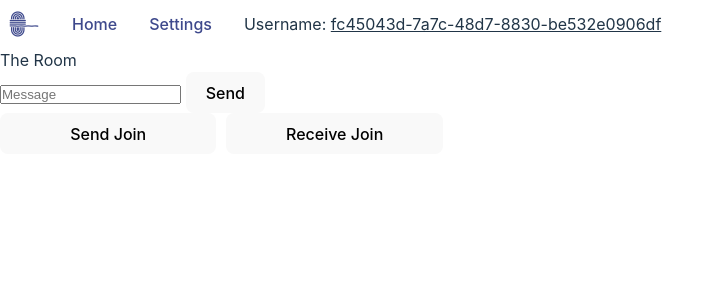
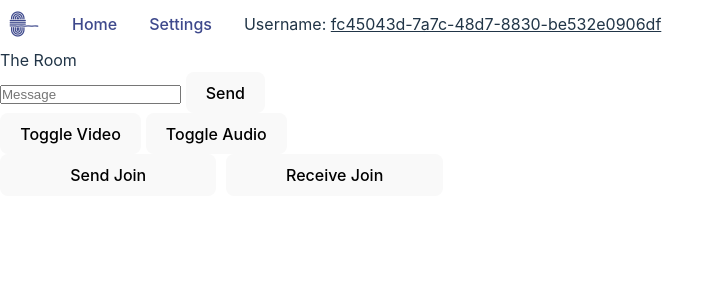
Before and after one commit to gslaller/bluenode, a Svelte app in the folder frontend/: page /room/1 in a window 1280 px wide. Shown: the top 300 px of the page, without its empty margins (0-724 px from the left). Built offline with nearby package versions, Linux system fonts and the light colour scheme.

Commit message:
Audio & Video disabling, easier than thought

```diff
--- /dev/null
+++ b/frontend/src/components/Controls.svelte
@@ -0,0 +1,6 @@
+<script lang="ts">
+  export let mic: false;
+  export let video: false;
+</script>
+
+<button />
--- a/frontend/src/pages/Room.svelte
+++ b/frontend/src/pages/Room.svelte
@@ -55,13 +55,23 @@
   function recieveMessage(f: (data: string) => void) {
     blueNode.recieveMessage(f);
   }
+
+  function toggleVideo() {
+    blueNode.toggleVideo();
+  }
+
+  function toggleAudio() {
+    blueNode.toggleAudio();
+  }
 </script>
 
 <div>The Room</div>
-
 {#if blueNode}
   <MessageComp {sendMessage} {recieveMessage} />
 {/if}
+
+<button on:click={toggleVideo}>Toggle Video</button>
+<button on:click={toggleAudio}>Toggle Audio</button>
 
 <div class="video-grid">
   <button on:click={handleJoin}>Send Join</button>
--- a/frontend/src/webrtc/main.ts
+++ b/frontend/src/webrtc/main.ts
@@ -37,6 +37,16 @@ export class WebConnection {
         if (this.inbound) {
             this.inbound.close();
         }
+    }
+
+    toggleVideo() {
+        let videoTrack = this.outboundStream.getVideoTracks()[0];
+        videoTrack.enabled = !videoTrack.enabled;
+    }
+
+    toggleAudio() {
+        let audioTrack = this.outboundStream.getAudioTracks()[0];
+        audioTrack.enabled = !audioTrack.enabled;
     }
 
     async handleOutboundInit(constraints: MediaStreamConstraints): Promise<MediaStream> {
```
Also changed, not shown: 1 other file (tests, documents, lock files or other folders).
